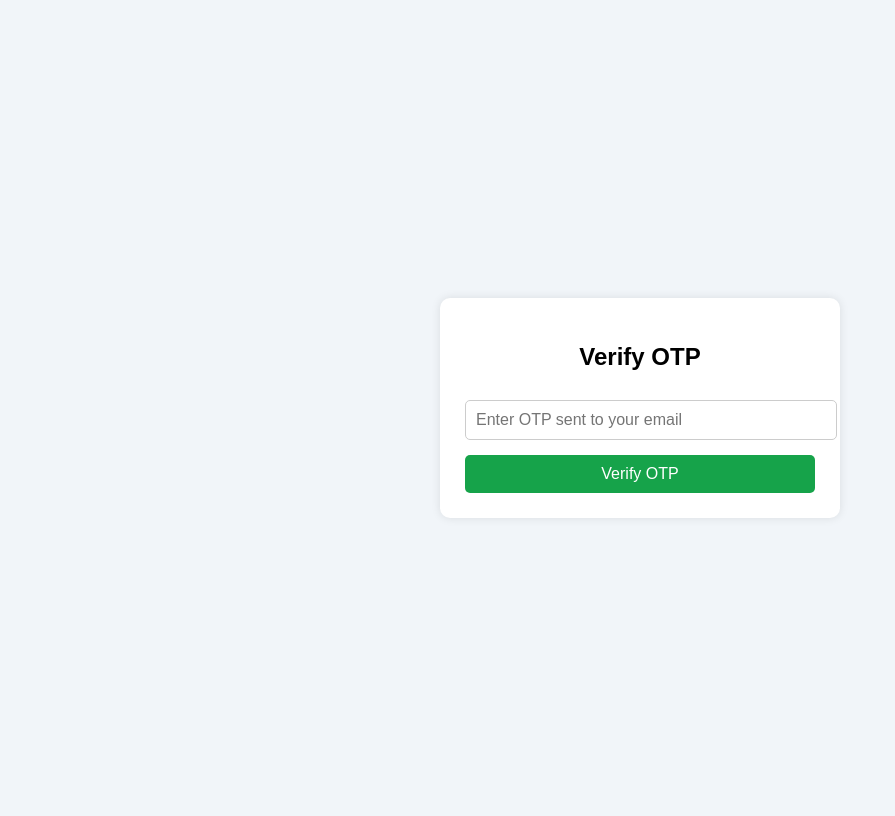
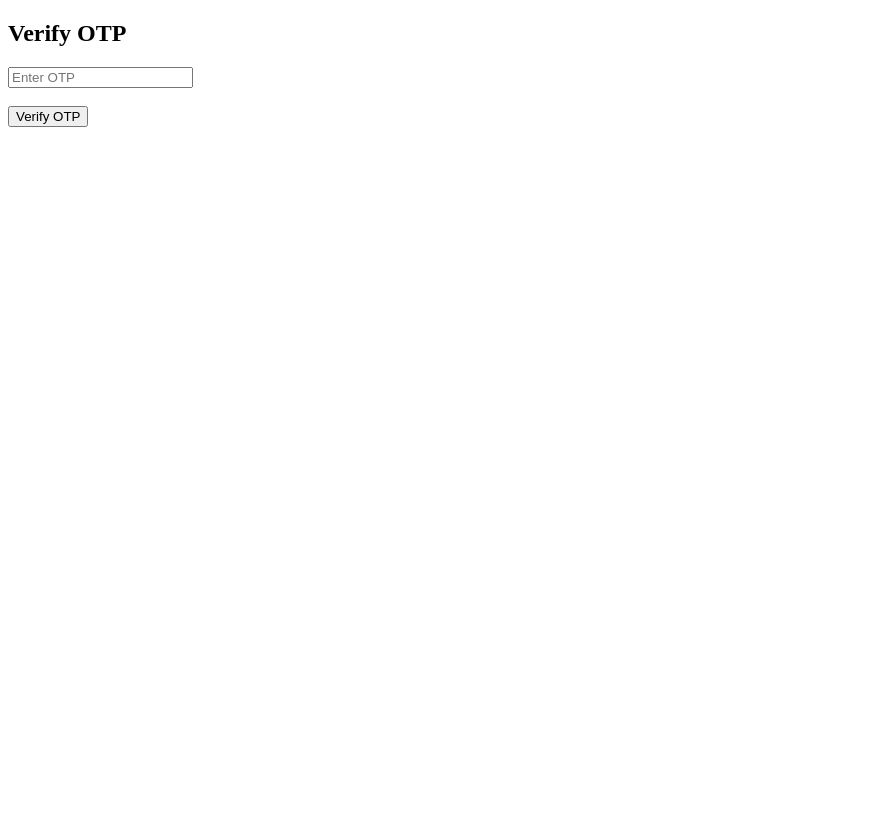
Before and after one commit to ahmadsaheem98-del/user_mail, a Flask app: page /verify_otp in a window 1280 px wide. Shown: the whole page, without its empty margins (0-895 px from the left). After the commit the page ends 127 px from the top, so only its background shows below. Run offline with Flask 3, Linux system fonts and the light colour scheme.

Commit message:
final otp render fix

```diff
--- a/app.py
+++ b/app.py
@@ -45,11 +45,9 @@ app.config['MAIL_SERVER'] = 'smtp.gmail.com'
 app.config['MAIL_PORT'] = 587
 app.config['MAIL_USE_TLS'] = True
 
-# CHANGE THIS
-app.config['MAIL_USERNAME'] = 'yourgmail@gmail.com'
+app.config['MAIL_USERNAME'] = os.environ.get("MAIL_USERNAME")
 
-# CHANGE THIS
-app.config['MAIL_PASSWORD'] = 'your_app_password'
+app.config['MAIL_PASSWORD'] = os.environ.get("MAIL_PASSWORD")
 
 mail = Mail(app)
 
--- a/templates/verify_otp.html
+++ b/templates/verify_otp.html
@@ -2,87 +2,25 @@
 <html>
 <head>
 <title>Verify OTP</title>
-
-    <style>
-        body {
-            font-family: Arial;
-            background: #f1f5f9;
-            display: flex;
-            justify-content: center;
-            align-items: center;
-            height: 100vh;
-        }
-
-        .box {
-            background: white;
-            padding: 25px;
-            border-radius: 10px;
-            width: 350px;
-            box-shadow: 0 0 10px rgba(0,0,0,0.1);
-        }
-
-        input {
-            width: 100%;
-            padding: 10px;
-            margin-top: 10px;
-            margin-bottom: 15px;
-            border: 1px solid #ccc;
-            border-radius: 5px;
-            font-size: 16px;
-        }
-
-        button {
-            width: 100%;
-            padding: 10px;
-            background: #16a34a;
-            color: white;
-            border: none;
-            border-radius: 5px;
-            cursor: pointer;
-            font-size: 16px;
-        }
-
-        button:hover {
-            background: #15803d;
-        }
-
-        h2 {
-            text-align: center;
-        }
-
-        .msg {
-            color: red;
-            text-align: center;
-            margin-bottom: 10px;
-        }
-    </style>
 </head>
-
 <body>
 
-<div class="box">
-
 <h2>Verify OTP</h2>
-
-    <!-- Flash message -->
-    {% with messages = get_flashed_messages() %}
-      {% if messages %}
-        <p class="msg">{{ messages[0] }}</p>
-      {% endif %}
-    {% endwith %}
 
 <form method="POST">
 
 <input type="text"
 name="otp"
-               placeholder="Enter OTP sent to your email"
+placeholder="Enter OTP"
 required>
 
-        <button type="submit">Verify OTP</button>
+<br><br>
+
+<button type="submit">
+Verify OTP
+</button>
 
 </form>
 
-</div>
-
 </body>
 </html>
```
Also changed, not shown: templates/forgot_password.html (+12 -59 lines), templates/reset_password.html (+9 -67 lines). Lines whose indentation alone changed are shown as unchanged.
